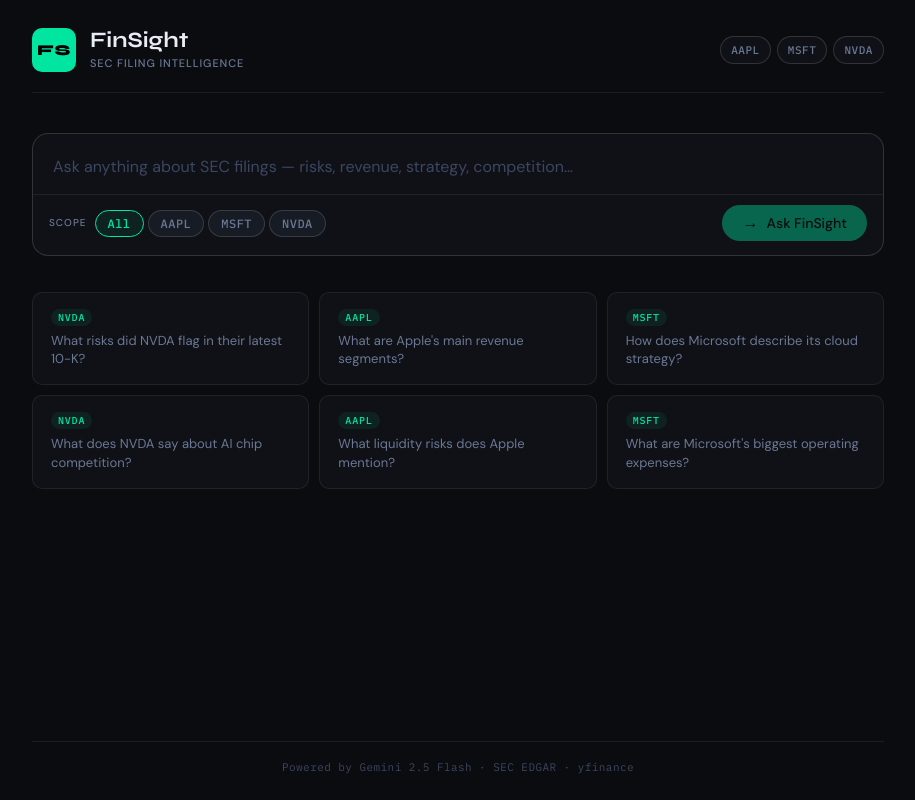
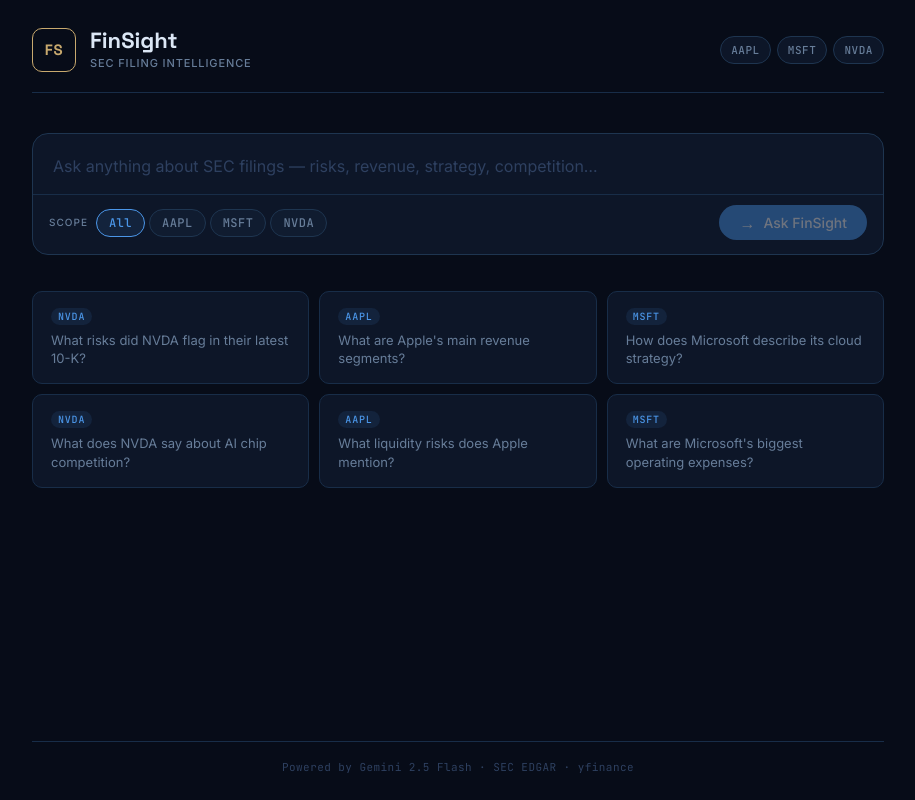
Before and after one commit to Jeetkavaiya/Finsight, a React (Vite) app in the folder frontend/: page / in a window 1280 px wide. Shown: the whole page, without its empty margins (182-1097 px from the left). Built offline with nearby package versions, Linux system fonts and the light colour scheme; no server answers.

Commit message:
style: redesign UI

```diff
--- a/frontend/src/App.css
+++ b/frontend/src/App.css
@@ -1,42 +1,45 @@
-/* ═══════════════════════════════════════════════════════
-   FinSight — Dark financial terminal aesthetic
-   Fonts: "Syne" (display) + "IBM Plex Mono" (data/code)
-         + "DM Sans" (body)
-   ═══════════════════════════════════════════════════════ */
-
-@import url("https://fonts.googleapis.com/css2?family=Syne:wght@600;700;800&family=IBM+Plex+Mono:wght@400;500&family=DM+Sans:ital,wght@0,300;0,400;0,500;1,300&display=swap");
+@import url("https://fonts.googleapis.com/css2?family=Space+Grotesk:wght@400;500;600;700&family=JetBrains+Mono:wght@400;500&family=Inter:wght@300;400;500;600&display=swap");
 
 /* ── CSS Variables ──────────────────────────────────── */
 :root {
-  --bg:          #0a0c10;
-  --bg-1:        #0f1117;
-  --bg-2:        #161b24;
-  --bg-3:        #1d2535;
-  --border:      rgba(255,255,255,0.07);
-  --border-hi:   rgba(255,255,255,0.14);
+  --bg:          #070C18;
+  --bg-1:        #0D1628;
+  --bg-2:        #101C30;
+  --bg-3:        #182D48;
+  --border:      #182D48;
+  --border-hi:   #1E3550;
 
-  --text:        #e8ecf4;
-  --text-muted:  #6b7894;
-  --text-dim:    #3d4660;
+  --text:        #DCE7F5;
+  --text-muted:  #677D99;
+  --text-dim:    #2E4060;
 
-  --accent:      #00e5a0;       /* emerald-green — market data feel */
-  --accent-glow: rgba(0,229,160,0.15);
-  --accent-dim:  rgba(0,229,160,0.08);
+  --gold:        #C8A96E;
+  --gold-dim:    rgba(200,169,110,0.10);
+  --gold-border: rgba(200,169,110,0.22);
 
-  --amber:       #f5a623;
-  --red:         #ff4d6a;
-  --blue:        #4d9fff;
+  --blue:        #4B96E8;
+  --blue-dim:    rgba(75,150,232,0.10);
+  --blue-glow:   rgba(75,150,232,0.15);
+
+  /* --accent maps to blue for any existing references */
+  --accent:      #4B96E8;
+  --accent-glow: rgba(75,150,232,0.15);
+  --accent-dim:  rgba(75,150,232,0.10);
+
+  --amber:       #C8A96E;
+  --red:         #E05454;
+  --green:       #2EAD74;
 
   --radius:      10px;
   --radius-lg:   16px;
   --radius-pill: 999px;
 
-  --shadow-card: 0 1px 3px rgba(0,0,0,0.4), 0 0 0 1px var(--border);
-  --shadow-glow: 0 0 24px var(--accent-glow);
+  --shadow-card: none;
+  --shadow-glow: none;
 
-  --font-display: "Syne", sans-serif;
-  --font-body:    "DM Sans", sans-serif;
-  --font-mono:    "IBM Plex Mono", monospace;
+  --font-display: "Space Grotesk", sans-serif;
+  --font-body:    "Inter", sans-serif;
+  --font-mono:    "JetBrains Mono", monospace;
 }
 
 /* ── Reset ──────────────────────────────────────────── */
@@ -53,7 +56,7 @@
 }
 button { font-family: inherit; cursor: pointer; border: none; background: none; }
 textarea { font-family: inherit; }
-a { color: var(--accent); }
+a { color: var(--blue); }
 
 /* ── Layout ─────────────────────────────────────────── */
 .app {
@@ -85,11 +88,12 @@
   display: grid;
   place-items: center;
   width: 44px; height: 44px;
-  background: var(--accent);
-  color: #000;
+  background: transparent;
+  border: 1.5px solid var(--gold);
+  color: var(--gold);
   font-family: var(--font-display);
   font-size: 15px;
-  font-weight: 800;
+  font-weight: 700;
   border-radius: 10px;
   letter-spacing: 0.04em;
   flex-shrink: 0;
@@ -148,8 +152,8 @@
 }
 
 .query-box:focus-within {
-  border-color: var(--accent);
-  box-shadow: 0 0 0 3px var(--accent-dim);
+  border-color: var(--blue);
+  box-shadow: 0 0 0 3px var(--blue-dim);
 }
 
 .query-inner { padding: 0; }
@@ -214,14 +218,14 @@
 }
 
 .ticker-pill:hover:not(:disabled) {
-  border-color: var(--accent);
-  color: var(--accent);
+  border-color: var(--blue);
+  color: var(--blue);
 }
 
 .ticker-pill.active {
-  background: var(--accent-dim);
-  border-color: var(--accent);
-  color: var(--accent);
+  background: var(--blue-dim);
+  border-color: var(--blue);
+  color: var(--blue);
 }
 
 .ticker-pill:disabled { opacity: 0.4; cursor: not-allowed; }
@@ -233,8 +237,8 @@
   gap: 8px;
   padding: 9px 20px;
   border-radius: var(--radius-pill);
-  background: var(--accent);
-  color: #000;
+  background: var(--blue);
+  color: #fff;
   font-family: var(--font-body);
   font-size: 14px;
   font-weight: 500;
@@ -244,8 +248,7 @@
 }
 
 .submit-btn:hover:not(:disabled) {
-  background: #00ffb3;
-  box-shadow: var(--shadow-glow);
+  background: #6aadff;
 }
 
 .submit-btn:disabled { opacity: 0.4; cursor: not-allowed; }
@@ -257,8 +260,8 @@
 .spinner {
   display: inline-block;
   width: 14px; height: 14px;
-  border: 2px solid rgba(0,0,0,0.3);
-  border-top-color: #000;
+  border: 2px solid rgba(255,255,255,0.25);
+  border-top-color: #fff;
   border-radius: 50%;
   animation: spin 0.7s linear infinite;
   flex-shrink: 0;
@@ -272,8 +275,8 @@
   gap: 10px;
   padding: 14px 18px;
   border-radius: var(--radius);
-  background: rgba(255,77,106,0.1);
-  border: 1px solid rgba(255,77,106,0.25);
+  background: rgba(224,84,84,0.10);
+  border: 1px solid rgba(224,84,84,0.25);
   color: #ff8fa0;
   font-size: 14px;
 }
@@ -314,8 +317,8 @@
   font-size: 10px;
   font-weight: 500;
   letter-spacing: 0.08em;
-  color: var(--accent);
-  background: var(--accent-dim);
+  color: var(--blue);
+  background: var(--blue-dim);
   padding: 2px 7px;
   border-radius: var(--radius-pill);
 }
@@ -358,20 +361,45 @@
   white-space: pre-wrap;
 }
 
+/* Markdown rendered answer body */
+.answer-body h1, .answer-body h2, .answer-body h3 {
+  font-family: var(--font-display);
+  font-weight: 600;
+  color: var(--text);
+  margin: 20px 0 8px;
+  letter-spacing: -0.2px;
+}
+.answer-body h3 { font-size: 15px; }
+.answer-body h2 { font-size: 17px; }
+.answer-body p { margin-bottom: 14px; color: var(--text-muted); }
+.answer-body p:last-child { margin-bottom: 0; }
+.answer-body ul, .answer-body ol { margin: 6px 0 14px 18px; }
+.answer-body li { font-size: 14px; color: var(--text-muted); padding: 3px 0; }
+.answer-body strong { color: var(--text); font-weight: 600; }
+.answer-body code {
+  font-family: var(--font-mono);
+  font-size: 12px;
+  background: var(--bg-2);
+  border: 1px solid var(--border-hi);
+  border-radius: 4px;
+  padding: 1px 6px;
+  color: var(--blue);
+}
+
 /* Inline source citation */
 .source-inline {
   display: inline-block;
   font-family: var(--font-mono);
-  font-size: 11px;
+  font-size: 10px;
   font-style: normal;
   font-weight: 500;
-  padding: 1px 7px;
-  border-radius: 4px;
-  background: var(--accent-dim);
-  border: 1px solid rgba(0,229,160,0.2);
-  color: var(--accent);
-  vertical-align: baseline;
-  margin: 0 1px;
+  padding: 1px 6px;
+  border-radius: 3px;
+  background: var(--gold-dim);
+  border: 1px solid var(--gold-border);
+  color: var(--gold);
+  vertical-align: middle;
+  margin: 0 2px;
   cursor: default;
 }
 
@@ -389,7 +417,7 @@
 
 .pulse-dot {
   width: 8px; height: 8px;
-  background: var(--accent);
+  background: var(--blue);
   border-radius: 50%;
   flex-shrink: 0;
   animation: pulse 1.2s ease-in-out infinite;
@@ -457,7 +485,7 @@
 }
 
 .block-icon {
-  color: var(--accent);
+  color: var(--blue);
   font-size: 14px;
 }
 
@@ -492,7 +520,7 @@
   font-family: var(--font-mono);
   font-size: 22px;
   font-weight: 500;
-  color: var(--accent);
+  color: var(--gold);
   display: block;
   margin-top: 2px;
   margin-bottom: 12px;
@@ -555,7 +583,6 @@
 }
 
 .sources-toggle:hover { color: var(--text); }
-
 .sources-toggle .block-icon { font-size: 12px; }
 
 .sources-list {
@@ -569,12 +596,22 @@
 .source-card {
   background: var(--bg-1);
   border: 1px solid var(--border);
-  border-radius: var(--radius);
-  overflow: hidden;
+  border-left: 3px solid var(--gold);
+  border-radius: 0;
   transition: border-color 0.15s;
 }
 
-.source-card.open { border-color: var(--border-hi); }
+.source-card.open {
+  border-color: var(--border-hi);
+  border-left-color: var(--gold);
+}
+
+.source-card:hover {
+  border-top-color: var(--blue);
+  border-right-color: var(--blue);
+  border-bottom-color: var(--blue);
+  border-left-color: var(--gold);
+}
 
 .source-header {
   display: flex;
@@ -597,7 +634,7 @@
   font-family: var(--font-mono);
   font-size: 12px;
   font-weight: 500;
-  color: var(--text-muted);
+  color: var(--gold);
 }
 
 .source-ticker-badge {
@@ -606,9 +643,9 @@
   font-weight: 500;
   padding: 2px 8px;
   border-radius: var(--radius-pill);
-  background: var(--accent-dim);
-  border: 1px solid rgba(0,229,160,0.2);
-  color: var(--accent);
+  background: var(--gold-dim);
+  border: 1px solid var(--gold-border);
+  color: var(--gold);
   letter-spacing: 0.04em;
 }
 
@@ -628,7 +665,7 @@
 .source-score {
   font-family: var(--font-mono);
   font-size: 11px;
-  color: var(--amber);
+  color: var(--text-muted);
 }
 
 .chevron {
@@ -639,7 +676,7 @@
   line-height: 1;
 }
 
-.chevron.up  { transform: rotate(-90deg); }
+.chevron.up   { transform: rotate(-90deg); }
 .chevron.down { transform: rotate(90deg); }
 
 .source-body {
@@ -671,7 +708,7 @@
   .app-header { flex-direction: column; align-items: flex-start; gap: 14px; }
   .query-controls { flex-direction: column; align-items: flex-start; }
   .submit-btn { width: 100%; justify-content: center; }
-  .answer-body { padding: 18px 18px; }
+  .answer-body { padding: 18px; }
   .market-cards { grid-template-columns: 1fr; }
   .market-card { border-right: none; border-bottom: 1px solid var(--border); }
   .empty-grid { grid-template-columns: 1fr; }
```
